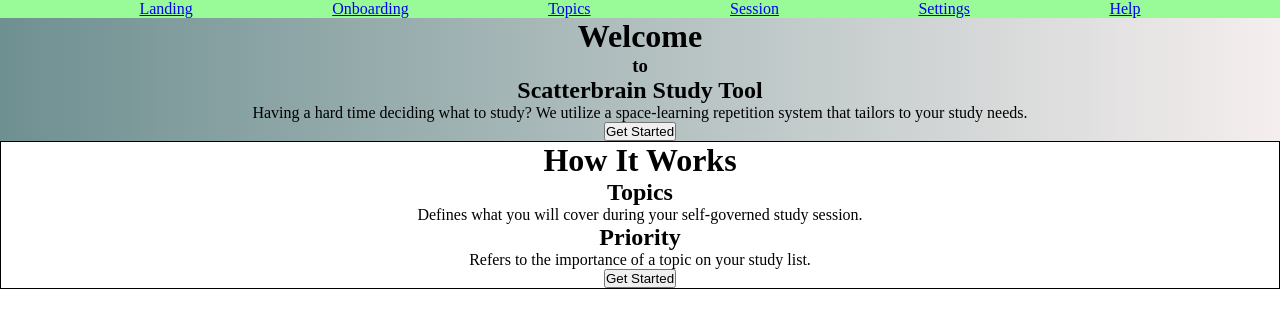
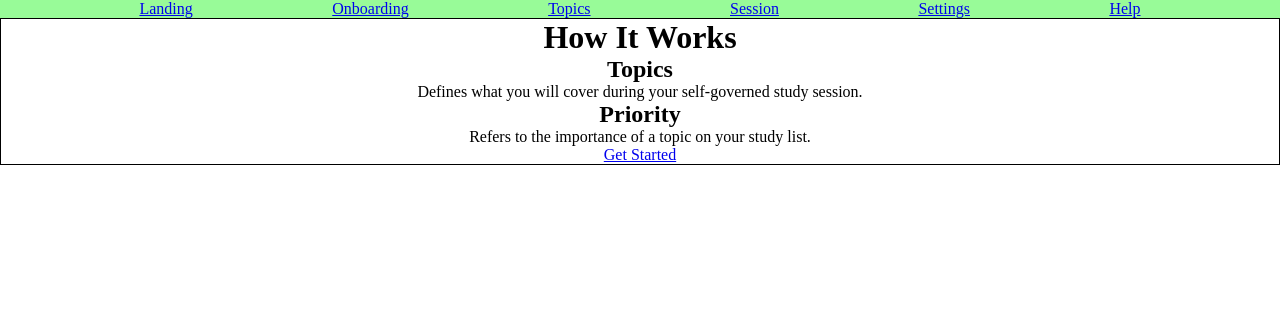
Before and after one commit to bellmarc/scatterbrain-study-app, a React (Create React App) app in the folder client/: page /onboard/how in a window 1280 px wide. Shown: the top 328 px of the page. Built offline with nearby package versions, Linux system fonts and the light colour scheme.

Commit message:
Routing for onboard screens

```diff
--- a/client/src/components/Onboarding/HowItWorks.js
+++ b/client/src/components/Onboarding/HowItWorks.js
@@ -1,7 +1,8 @@
 import React from "react";
 import "../../style/HowItWorks.css";
+import { Link } from 'react-router-dom';
 
-function HowItWorks() {
+function HowItWorks(props) {
   return (
     <div className="how-page">
       <div className="how-text-container">
@@ -14,7 +15,7 @@ function HowItWorks() {
         <p>
           Refers to the importance of a topic on your study list.
         </p>
-        <button className="how-btn">Get Started</button>
+        <Link to={"/onboard/how"} className="how-btn">Get Started</Link>
       </div>
     </div>
   );
--- a/client/src/components/Onboarding/Onboarding.js
+++ b/client/src/components/Onboarding/Onboarding.js
@@ -1,16 +1,21 @@
 import React from 'react';
 import Welcome from './Welcome.js';
 import HowItWorks from './HowItWorks.js';
+import { Switch, Route } from 'react-router-dom';
+
 
 //hook here
-const Onboarding = (props) => {
+const Onboarding = () => {
   return (
       <div>
         {/* if else switching routes (displays each onboarding component) */}
-          <Welcome />
-          <HowItWorks />
+        <Switch>
+          <Route exact path="/onboard/how" component={ HowItWorks } />
+          <Route exact path="/onboard" component={ Welcome } />
+        </Switch>
       </div>
   )
 }
 
+
 export default Onboarding
--- a/client/src/components/Onboarding/Welcome.js
+++ b/client/src/components/Onboarding/Welcome.js
@@ -1,7 +1,9 @@
 import React from "react";
 import "../../style/Welcome.css";
+import { withRouter } from 'react-router-dom';
 
-function Welcome() {
+function Welcome(props) {
+  console.log(props)
   return (
     <div className="welcome-page">
       <div className="text-container">
@@ -12,10 +14,11 @@ function Welcome() {
           Having a hard time deciding what to study? We utilize a space-learning repetition
           system that tailors to your study needs.
         </p>
-        <button className="welcome-btn">Get Started</button>
+
+        <button className="welcome-btn" onClick={()=> props.history.push("/onboard/how")}>Get Started</button>
       </div>
     </div>
   );
 }
 
-export default Welcome;
+export default withRouter(Welcome);
```
